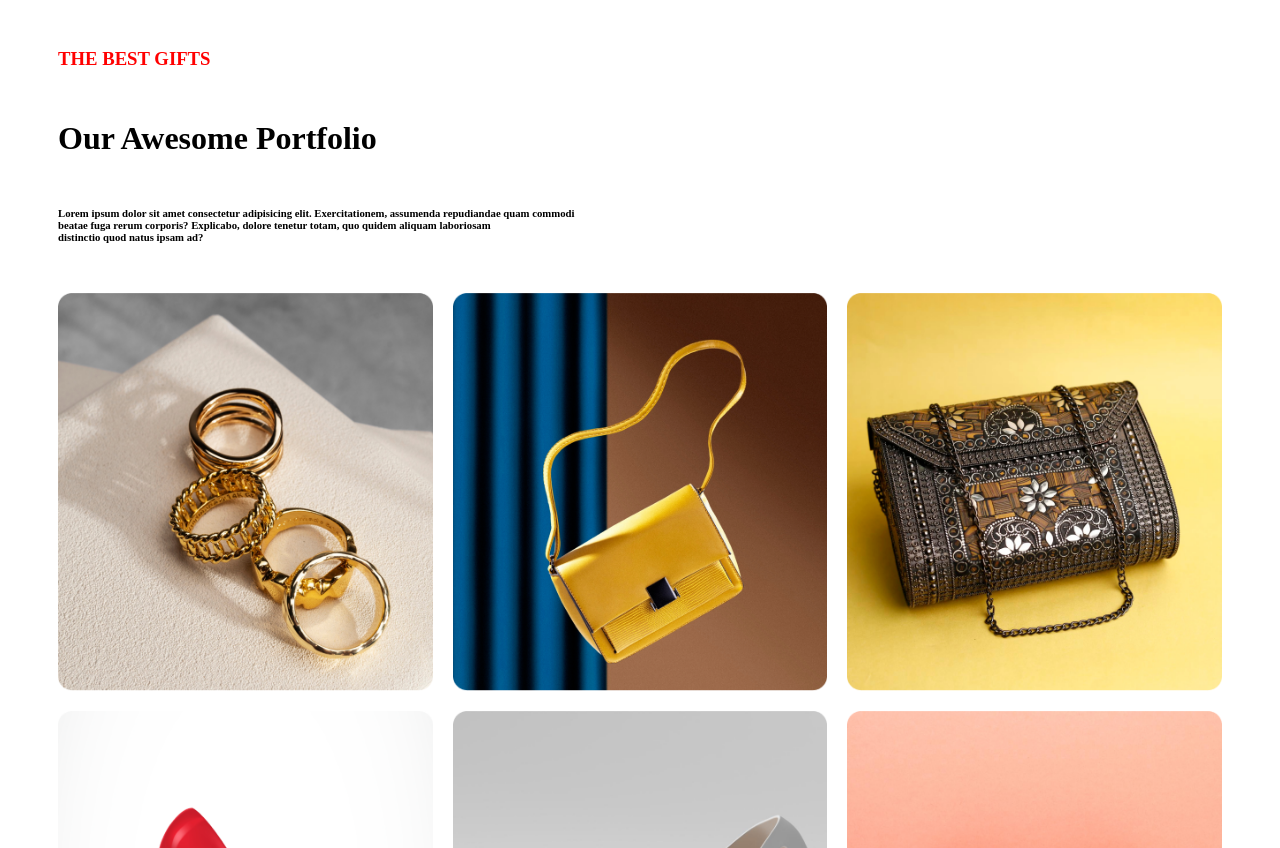
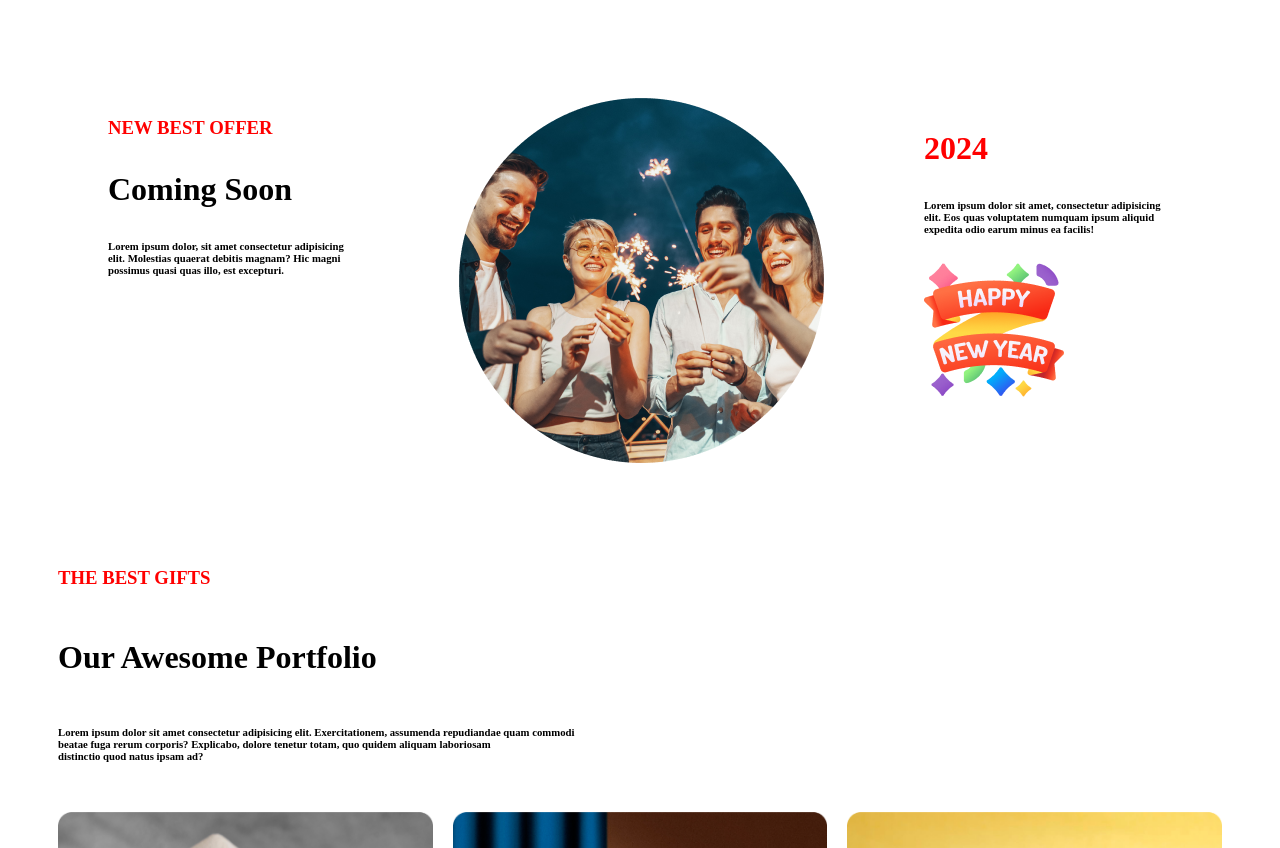
Before and after one commit to Muttaky/newMe, a plain HTML site: page newMe/index.html in a window 1280 px wide. Shown: the part 2189-3037 px from the top of the page. Drawn offline with Linux system fonts and the light colour scheme.

Commit message:
bonus section done

```diff
--- a/newMe/index.html
+++ b/newMe/index.html
@@ -26,6 +26,23 @@
             </section>
             <section>
                 <img src="images/Group 70.png" alt="">
+            </section>
+        </article>
+        <article class="three">
+            <section>
+                <h3 style="color: red;
+                ">NEW BEST OFFER</h3>
+                <h1 style="font-size: xx-large;">Coming Soon</h1>
+                <h6>Lorem ipsum dolor, sit amet consectetur adipisicing elit. Molestias quaerat debitis magnam? Hic magni possimus quasi quas illo, est excepturi.</h6>
+            </section>
+            <section>
+                <img src="images/Ellipse 1.png" alt="">
+            </section>
+            <section>
+                <h1 style="color: red;
+                font-size:xx-large;">2024</h1>
+                <h6>Lorem ipsum dolor sit amet, consectetur adipisicing elit. Eos quas voluptatem numquam ipsum aliquid expedita odio earum minus ea facilis!</h6>
+                <img src="images/Group 96.png" alt="">
             </section>
         </article>
 
--- a/newMe/style.css
+++ b/newMe/style.css
@@ -79,4 +79,18 @@ grid-gap:20px;
 }
 .grid img{
     width: 100%;
+
 }
+.grid img:hover{
+    transform: rotate(5deg);
+    width: 150%;
+
+}
+
+.three{
+    margin: 50px;
+    display: flex;
+}
+.three section{
+    padding: 50px;
+}
```
